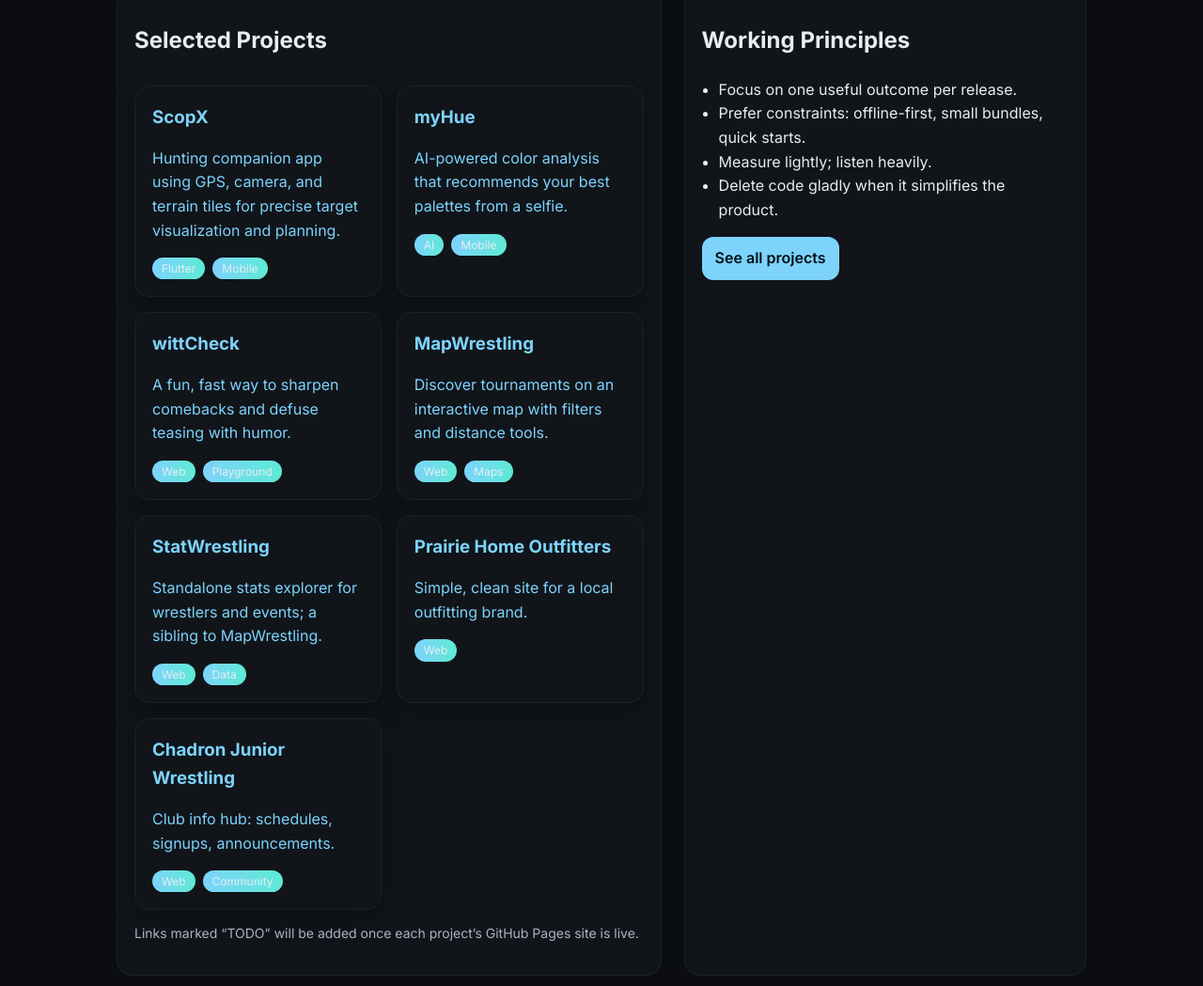
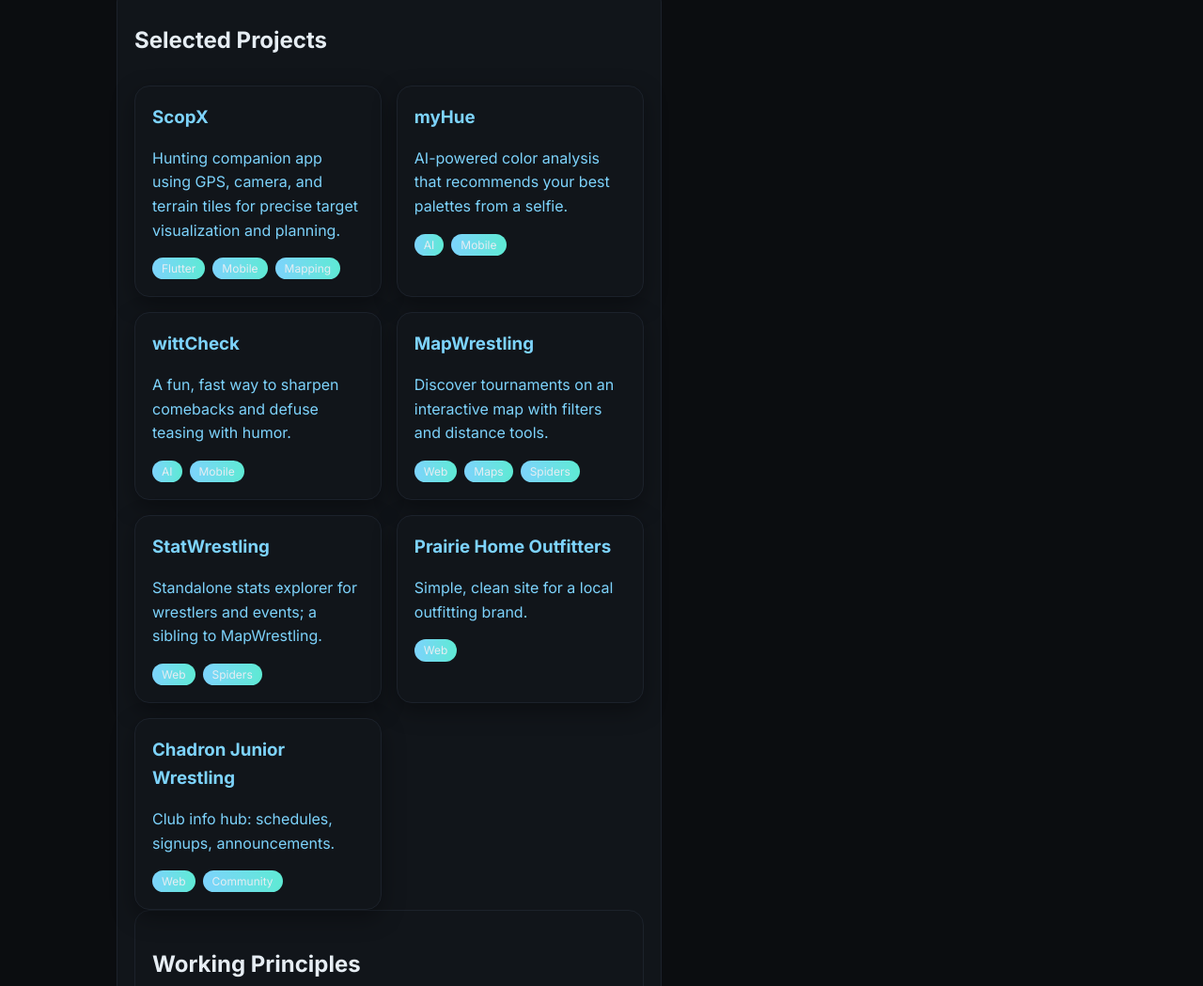
Before and after one commit to jaysihn/morrDigital_website, a plain HTML site: page index.html in a window 1280 px wide. Shown: the part 444-1493 px from the top of the page at 94% size. Drawn offline with Linux system fonts and the light colour scheme.

Commit message:
update project cards with additional badges and correct StatWrestling link

```diff
--- a/index.html
+++ b/index.html
@@ -46,7 +46,7 @@
     <a class="card" href="https://jaysihn.github.io/ScopX_website/" target="_blank" rel="noopener">
       <h3>ScopX</h3>
       <p>Hunting companion app using GPS, camera, and terrain tiles for precise target visualization and planning.</p>
-      <div class="badges"><span class="badge">Flutter</span><span class="badge">Mobile</span></div>
+      <div class="badges"><span class="badge">Flutter</span><span class="badge">Mobile</span><span class="badge">Mapping</span></div>
     </a>
     <a class="card" href="https://jaysihn.github.io/myHue_website/" target="_blank" rel="noopener">
       <h3>myHue</h3>
@@ -56,17 +56,17 @@
     <a class="card" href="https://jaysihn.github.io/witt-check-website/" target="_blank" rel="noopener">
       <h3>wittCheck</h3>
       <p>A fun, fast way to sharpen comebacks and defuse teasing with humor.</p>
-      <div class="badges"><span class="badge">Web</span><span class="badge">Playground</span></div>
+      <div class="badges"><span class="badge">AI</span><span class="badge">Mobile</span></div>
     </a>
     <a class="card" href="https://www.mapwrestling.com" target="_blank" rel="noopener">
       <h3>MapWrestling</h3>
       <p>Discover tournaments on an interactive map with filters and distance tools.</p>
-      <div class="badges"><span class="badge">Web</span><span class="badge">Maps</span></div>
+      <div class="badges"><span class="badge">Web</span><span class="badge">Maps</span><span class="badge">Spiders</span></div>
     </a>
-    <a class="card" href="https://www.mapwrestling.com" target="_blank" rel="noopener">
+    <a class="card" href="https://www.statwrestling.com" target="_blank" rel="noopener">
       <h3>StatWrestling</h3>
       <p>Standalone stats explorer for wrestlers and events; a sibling to MapWrestling.</p>
-      <div class="badges"><span class="badge">Web</span><span class="badge">Data</span></div>
+      <div class="badges"><span class="badge">Web</span><span class="badge">Spiders</span></div>
     </a>
     <a class="card" href="https://prairiehomeoutfitters.org/" target="_blank" rel="noopener">
       <h3>Prairie Home Outfitters</h3>
@@ -80,8 +80,6 @@
     </a>
   </div>
 
-    <p style="margin-top:14px;color:var(--muted);font-size:14px">Links marked “TODO” will be added once each project’s GitHub Pages site is live.</p>
-  </div>
   <aside class="panel">
     <h2>Working Principles</h2>
     <ul class="clean">
```
